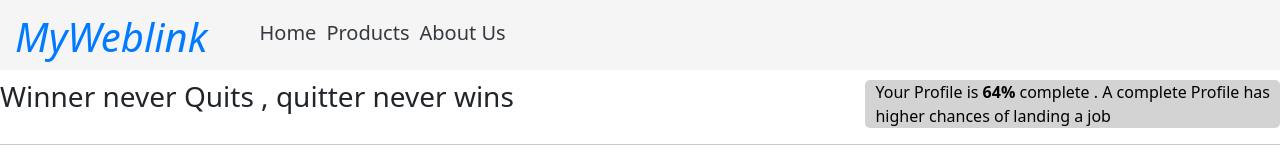
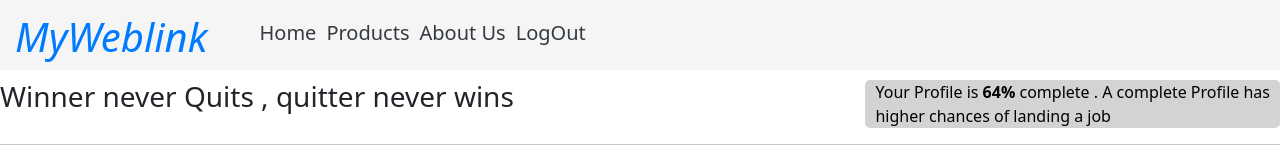
Before and after one commit to Shivarajkumar456/react-expense-tracker-signup, a React (Create React App) app: page /update in a window 1280 px wide. Shown: the top 160 px of the page. Built offline with nearby package versions, Linux system fonts and the light colour scheme; no server answers.

Commit message:
Log out button added with functionality

```diff
--- a/src/Components/Home/Home.js
+++ b/src/Components/Home/Home.js
@@ -26,7 +26,6 @@ const Home = ()=>{
   };
 
     return (<>
-    {console.log(localStorage.getItem('token'))}
     <div className='main-home'>
     <h2 className='margin-auto'>Welcome To Expense Tracker</h2>
     <div className='profile'>
--- a/src/Components/Navbar/Navbar.js
+++ b/src/Components/Navbar/Navbar.js
@@ -1,8 +1,16 @@
 import React from 'react';
-import { Link } from 'react-router-dom';
+import { Link, useHistory } from 'react-router-dom';
 import './Navbar.css';
 
 function Navbar() {
+  const history = useHistory();
+
+  const logoutHandler = () =>{
+    localStorage.removeItem('email');
+    localStorage.removeItem('token');
+    history.replace('/');
+    alert("Successfully Logout");
+  }
   return (
     <nav className="navbar">
       <div className="navbar-brand">
@@ -11,6 +19,7 @@ function Navbar() {
           <li><Link to="/home" className="navbar-link">Home</Link></li>
           <li><Link to="/products" className="navbar-link">Products</Link></li>
           <li><Link to="/aboutus" className="navbar-link">About Us</Link></li>
+          <li><Link className="navbar-link" onClick={logoutHandler}>LogOut</Link></li>
         </ul>
     </div>
     </nav>
--- a/src/Components/SignUp/SignUp.js
+++ b/src/Components/SignUp/SignUp.js
@@ -52,6 +52,7 @@ function SignUp() {
             authCtx.login(data.idToken);
             history.replace('/home');
         }else{
+            authCtx.login(data.idToken);
              console.log("Sign up Completed");
              alert("Sign Up Successful");
              history.push('/home');
@@ -67,7 +68,8 @@ function SignUp() {
       <form onSubmit={submitHandler}>
       <h2>{isLogin ? 'Sign In': 'Sign Up'}</h2>
         <input type="email" id="email" name="email" placeholder='Email' ref={emailRef} required />
-        <input type="password" id="password" name="password" placeholder='Password' ref={passwordRef} required />
+        <input type="password" id
+        ="password" name="password" placeholder='Password' ref={passwordRef} required />
         {!isLogin && <input type="password" id="confirm-password" name="confirm-password" ref={confirmPasswordRef} placeholder='Confirm Password' required />}
         <button type="submit" className="btn-primary">{isLogin ? 'Sign In': 'Sign Up'}</button>
         {isLogin && <p className='login-prompt '><a href='forgetpassword'>Forget password?</a></p>}
--- a/src/Components/UpdateProfile/Update.js
+++ b/src/Components/UpdateProfile/Update.js
@@ -5,7 +5,6 @@ import { useHistory } from 'react-router-dom';
 export const Update = () => {
   const [displayName, setDisplayName] = useState('');
   const [photoURL, setPhotoURL] = useState('');
-  const [loading, setLoading] = useState(true);
     const inputFullnameRef = useRef();
     const inputPhotoUrlRef = useRef();
     const history = useHistory();
@@ -33,10 +32,8 @@ export const Update = () => {
         const user = data.users[0];
         setDisplayName(user.displayName);
         setPhotoURL(user.photoUrl);
-        setLoading(false);
       } catch (error) {
         console.log(error.message);
-        setLoading(false);
       }
     };
 
--- a/src/store/auth-context.js
+++ b/src/store/auth-context.js
@@ -15,6 +15,7 @@ export const AuthContextProvider=(props)=>{
 
     const loginHandler=(token)=>{
         setToken(token)
+        console.log("logged in")
         localStorage.setItem('token' , token)
     }
 
```
